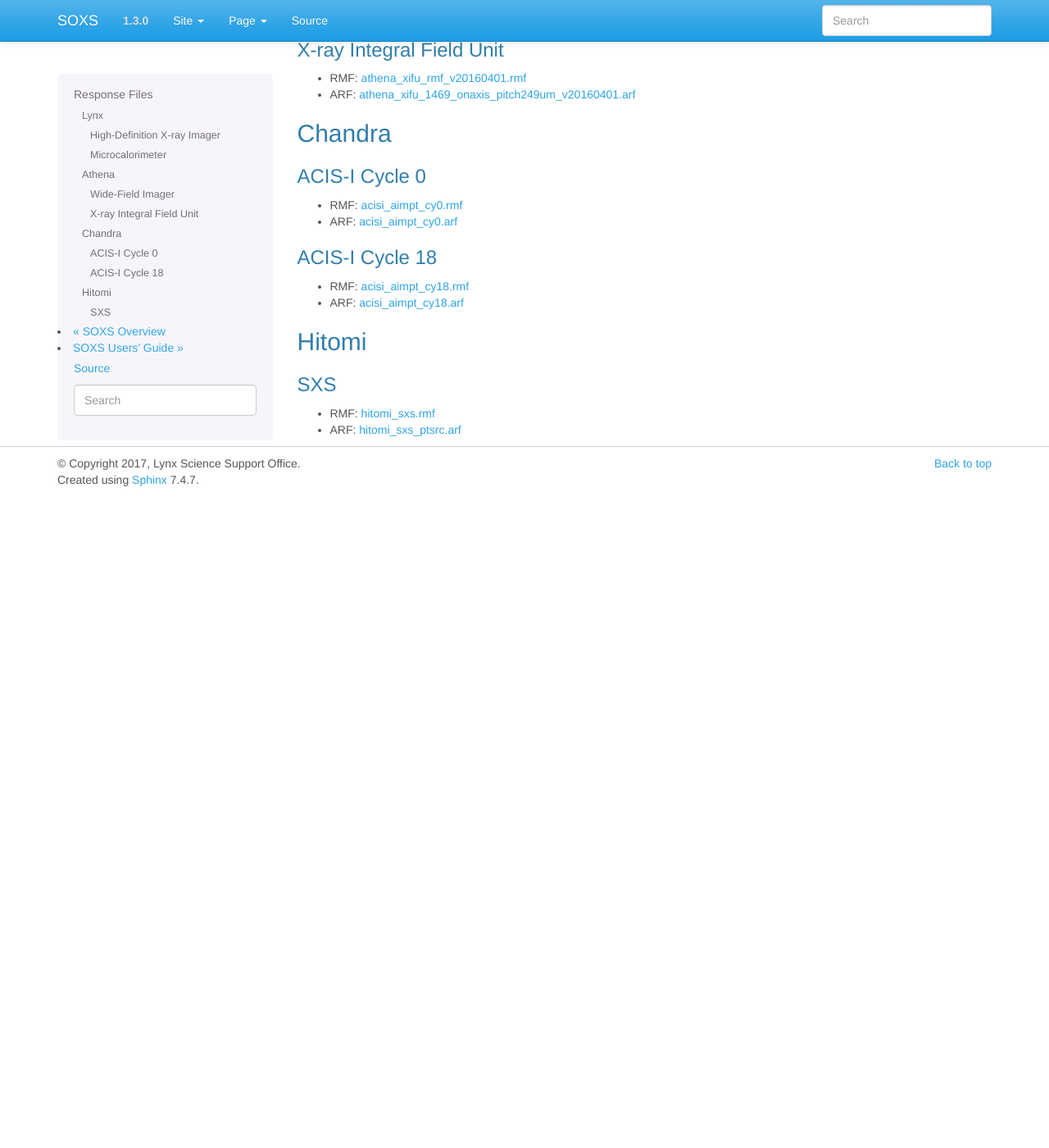
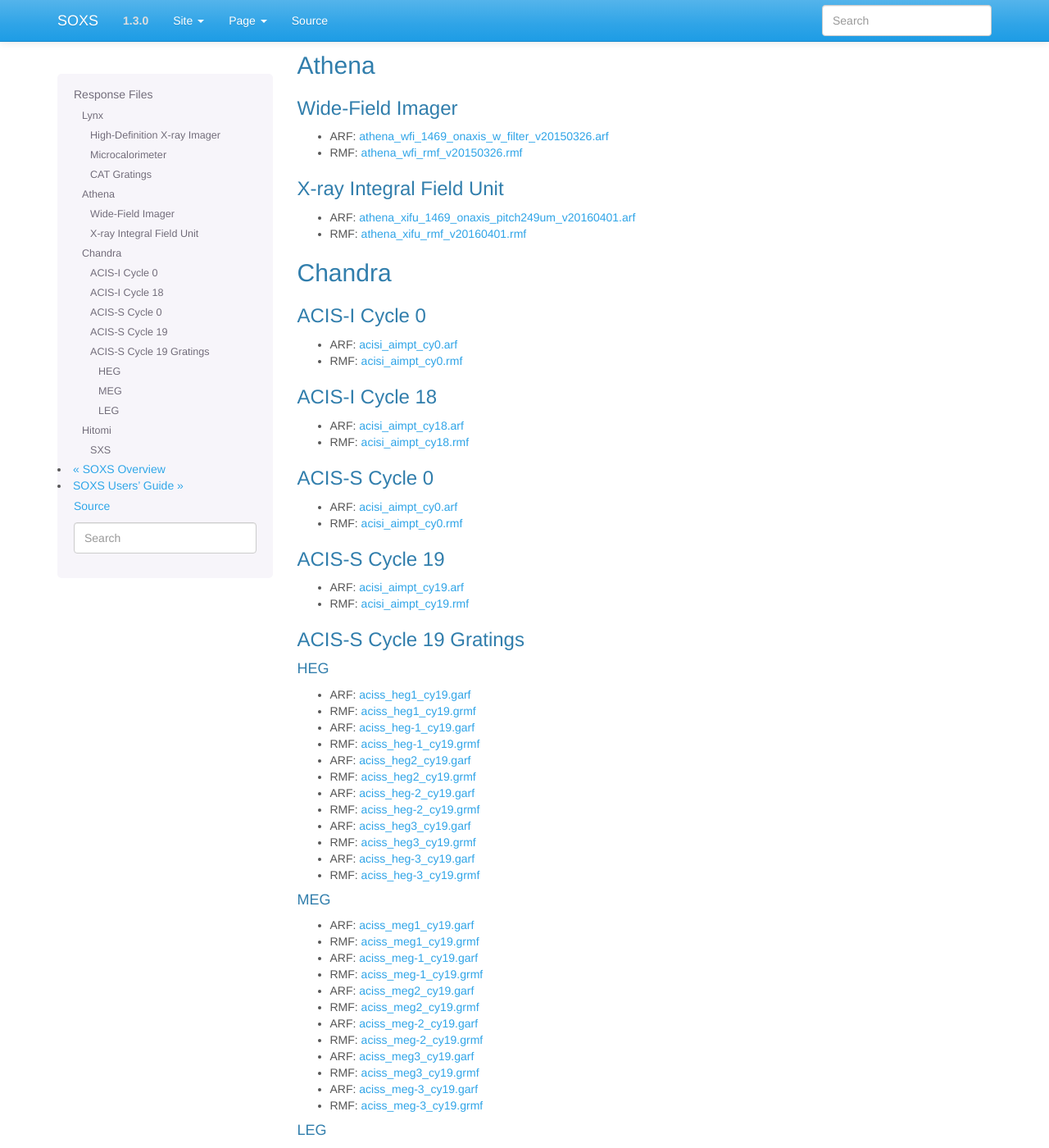
Before and after one commit to lynx-x-ray-observatory/soxs, a Sphinx documentation site: the page built from doc/source/responses.rst, in a window 1280 px wide and 1400 px high, scrolled down 715 px. Shown: the whole window at 82% size. Built offline with Sphinx 7.4.7, drawn with Linux system fonts in a browser that asks for light colours; before the commit the page ends 1320 px from its top, so only the background shows below that; some of the changed text lies outside the part shown.

Commit message:
Update response file page

```diff
--- a/doc/source/responses.rst
+++ b/doc/source/responses.rst
@@ -13,25 +13,37 @@
 High-Definition X-ray Imager
 ++++++++++++++++++++++++++++
 
-* RMF: `xrs_hdxi.rmf <xrs_hdxi.rmf>`_
 * ARFs:
 
-  * :math:`d` = 3 m, :math:`f` = 10 m: `xrs_hdxi_3x10.arf <xrs_hdxi_3x10.arf>`_
-  * :math:`d` = 3 m, :math:`f` = 15 m: `xrs_hdxi_3x15.arf <xrs_hdxi_3x15.arf>`_
-  * :math:`d` = 3 m, :math:`f` = 20 m: `xrs_hdxi_3x20.arf <xrs_hdxi_3x20.arf>`_
-  * :math:`d` = 6 m, :math:`f` = 20 m: `xrs_hdxi_6x20.arf <xrs_hdxi_6x20.arf>`_
+  * :math:`d` = 3 m, :math:`f` = 10 m: `xrs_hdxi_3x10.arf <../responses/xrs_hdxi_3x10.arf>`_
+  * :math:`d` = 3 m, :math:`f` = 15 m: `xrs_hdxi_3x15.arf <../responses/xrs_hdxi_3x15.arf>`_
+  * :math:`d` = 3 m, :math:`f` = 20 m: `xrs_hdxi_3x20.arf <../responses/xrs_hdxi_3x20.arf>`_
+  * :math:`d` = 6 m, :math:`f` = 20 m: `xrs_hdxi_6x20.arf <../responses/xrs_hdxi_6x20.arf>`_
 
+* RMF: `xrs_hdxi.rmf <../responses/xrs_hdxi.rmf>`_
 
 Microcalorimeter
 ++++++++++++++++
 
-* RMF: `xrs_mucal.rmf <xrs_mucal.rmf>`_
 * ARFs:
 
-  * :math:`d` = 3 m, :math:`f` = 10 m: `xrs_mucal_3x10.arf <xrs_mucal_3x10.arf>`_
-  * :math:`d` = 3 m, :math:`f` = 15 m: `xrs_mucal_3x15.arf <xrs_mucal_3x15.arf>`_
-  * :math:`d` = 3 m, :math:`f` = 20 m: `xrs_mucal_3x20.arf <xrs_mucal_3x20.arf>`_
-  * :math:`d` = 6 m, :math:`f` = 20 m: `xrs_mucal_6x20.arf <xrs_mucal_6x20.arf>`_
+  * :math:`d` = 3 m, :math:`f` = 10 m: `xrs_mucal_3x10.arf <../responses/xrs_mucal_3x10.arf>`_
+  * :math:`d` = 3 m, :math:`f` = 15 m: `xrs_mucal_3x15.arf <../responses/xrs_mucal_3x15.arf>`_
+  * :math:`d` = 3 m, :math:`f` = 20 m: `xrs_mucal_3x20.arf <../responses/xrs_mucal_3x20.arf>`_
+  * :math:`d` = 6 m, :math:`f` = 20 m: `xrs_mucal_6x20.arf <../responses/xrs_mucal_6x20.arf>`_
+
+* RMF: `xrs_mucal.rmf <xrs_mucal.rmf>`_
+
+CAT Gratings
+++++++++++++
+
+.. note::
+
+    For the *Lynx* gratings, only the :math:`d` = 3 m, :math:`f` = 10 m configuration is
+    available.
+
+* ARF: `xrs_cat.arf <../responses/xrs_cat.arf>`_
+* RMF: `xrs_cat.rmf <../responses/xrs_cat.rmf>`_
 
 Athena
 ------
@@ -39,14 +51,14 @@
 Wide-Field Imager
 +++++++++++++++++
 
-* RMF: `athena_wfi_rmf_v20150326.rmf <athena_wfi_rmf_v20150326.rmf>`_
-* ARF: `athena_wfi_1469_onaxis_w_filter_v20150326.arf <athena_wfi_1469_onaxis_w_filter_v20150326.arf>`_
+* ARF: `athena_wfi_1469_onaxis_w_filter_v20150326.arf <../responses/athena_wfi_1469_onaxis_w_filter_v20150326.arf>`_
+* RMF: `athena_wfi_rmf_v20150326.rmf <../responses/athena_wfi_rmf_v20150326.rmf>`_
 
 X-ray Integral Field Unit
 +++++++++++++++++++++++++
 
-* RMF: `athena_xifu_rmf_v20160401.rmf <athena_xifu_rmf_v20160401.rmf>`_
-* ARF: `athena_xifu_1469_onaxis_pitch249um_v20160401.arf <athena_xifu_1469_onaxis_pitch249um_v20160401.arf>`_
+* ARF: `athena_xifu_1469_onaxis_pitch249um_v20160401.arf <../responses/athena_xifu_1469_onaxis_pitch249um_v20160401.arf>`_
+* RMF: `athena_xifu_rmf_v20160401.rmf <../responses/athena_xifu_rmf_v20160401.rmf>`_
 
 Chandra
 -------
@@ -54,14 +66,92 @@
 ACIS-I Cycle 0
 ++++++++++++++
 
-* RMF: `acisi_aimpt_cy0.rmf <acisi_aimpt_cy0.rmf>`_
-* ARF: `acisi_aimpt_cy0.arf <acisi_aimpt_cy0.arf>`_
+* ARF: `acisi_aimpt_cy0.arf <../responses/acisi_aimpt_cy0.arf>`_
+* RMF: `acisi_aimpt_cy0.rmf <../responses/acisi_aimpt_cy0.rmf>`_
 
 ACIS-I Cycle 18
 +++++++++++++++
 
-* RMF: `acisi_aimpt_cy18.rmf <acisi_aimpt_cy18.rmf>`_
-* ARF: `acisi_aimpt_cy18.arf <acisi_aimpt_cy18.arf>`_
+* ARF: `acisi_aimpt_cy18.arf <../responses/acisi_aimpt_cy18.arf>`_
+* RMF: `acisi_aimpt_cy18.rmf <../responses/acisi_aimpt_cy18.rmf>`_
+
+ACIS-S Cycle 0
+++++++++++++++
+
+* ARF: `acisi_aimpt_cy0.arf <../responses/aciss_aimpt_cy0.arf>`_
+* RMF: `acisi_aimpt_cy0.rmf <../responses/aciss_aimpt_cy0.rmf>`_
+
+ACIS-S Cycle 19
++++++++++++++++
+
+* ARF: `acisi_aimpt_cy19.arf <../responses/aciss_aimpt_cy19.arf>`_
+* RMF: `acisi_aimpt_cy19.rmf <../responses/aciss_aimpt_cy19.rmf>`_
+
+ACIS-S Cycle 19 Gratings
+++++++++++++++++++++++++
+
+HEG
+~~~
+
+* ARF: `aciss_heg1_cy19.garf <../responses/aciss_heg1_cy19.garf>`_
+* RMF: `aciss_heg1_cy19.grmf <../responses/aciss_heg1_cy19.grmf>`_
+
+* ARF: `aciss_heg-1_cy19.garf <../responses/aciss_heg-1_cy19.garf>`_
+* RMF: `aciss_heg-1_cy19.grmf <../responses/aciss_heg-1_cy19.grmf>`_
+
+* ARF: `aciss_heg2_cy19.garf <../responses/aciss_heg2_cy19.garf>`_
+* RMF: `aciss_heg2_cy19.grmf <../responses/aciss_heg2_cy19.grmf>`_
+
+* ARF: `aciss_heg-2_cy19.garf <../responses/aciss_heg-2_cy19.garf>`_
+* RMF: `aciss_heg-2_cy19.grmf <../responses/aciss_heg-2_cy19.grmf>`_
+
+* ARF: `aciss_heg3_cy19.garf <../responses/aciss_heg3_cy19.garf>`_
+* RMF: `aciss_heg3_cy19.grmf <../responses/aciss_heg3_cy19.grmf>`_
+
+* ARF: `aciss_heg-3_cy19.garf <../responses/aciss_heg-3_cy19.garf>`_
+* RMF: `aciss_heg-3_cy19.grmf <../responses/aciss_heg-3_cy19.grmf>`_
+
+MEG
+~~~
+
+* ARF: `aciss_meg1_cy19.garf <../responses/aciss_meg1_cy19.garf>`_
+* RMF: `aciss_meg1_cy19.grmf <../responses/aciss_meg1_cy19.grmf>`_
+
+* ARF: `aciss_meg-1_cy19.garf <../responses/aciss_meg-1_cy19.garf>`_
+* RMF: `aciss_meg-1_cy19.grmf <../responses/aciss_meg-1_cy19.grmf>`_
+
+* ARF: `aciss_meg2_cy19.garf <../responses/aciss_meg2_cy19.garf>`_
+* RMF: `aciss_meg2_cy19.grmf <../responses/aciss_meg2_cy19.grmf>`_
+
+* ARF: `aciss_meg-2_cy19.garf <../responses/aciss_meg-2_cy19.garf>`_
+* RMF: `aciss_meg-2_cy19.grmf <../responses/aciss_meg-2_cy19.grmf>`_
+
+* ARF: `aciss_meg3_cy19.garf <../responses/aciss_meg3_cy19.garf>`_
+* RMF: `aciss_meg3_cy19.grmf <../responses/aciss_meg3_cy19.grmf>`_
+
+* ARF: `aciss_meg-3_cy19.garf <../responses/aciss_meg-3_cy19.garf>`_
+* RMF: `aciss_meg-3_cy19.grmf <../responses/aciss_meg-3_cy19.grmf>`_
+
+LEG
+~~~
+
+* ARF: `aciss_leg1_cy19.garf <../responses/aciss_leg1_cy19.garf>`_
+* RMF: `aciss_leg1_cy19.grmf <../responses/aciss_leg1_cy19.grmf>`_
+
+* ARF: `aciss_leg-1_cy19.garf <../responses/aciss_leg-1_cy19.garf>`_
+* RMF: `aciss_leg-1_cy19.grmf <../responses/aciss_leg-1_cy19.grmf>`_
+
+* ARF: `aciss_leg2_cy19.garf <../responses/aciss_leg2_cy19.garf>`_
+* RMF: `aciss_leg2_cy19.grmf <../responses/aciss_leg2_cy19.grmf>`_
+
+* ARF: `aciss_leg-2_cy19.garf <../responses/aciss_leg-2_cy19.garf>`_
+* RMF: `aciss_leg-2_cy19.grmf <../responses/aciss_leg-2_cy19.grmf>`_
+
+* ARF: `aciss_leg3_cy19.garf <../responses/aciss_leg3_cy19.garf>`_
+* RMF: `aciss_leg3_cy19.grmf <../responses/aciss_leg3_cy19.grmf>`_
+
+* ARF: `aciss_leg-3_cy19.garf <../responses/aciss_leg-3_cy19.garf>`_
+* RMF: `aciss_leg-3_cy19.grmf <../responses/aciss_leg-3_cy19.grmf>`_
 
 Hitomi
 ------
@@ -69,5 +159,5 @@
 SXS
 +++
 
-* RMF: `hitomi_sxs.rmf <hitomi_sxs.rmf>`_
-* ARF: `hitomi_sxs_ptsrc.arf <hitomi_sxs_ptsrc.arf>`_
+* ARF: `hitomi_sxs_ptsrc.arf <../responses/hitomi_sxs_ptsrc.arf>`_
+* RMF: `hitomi_sxs.rmf <../responses/hitomi_sxs.rmf>`_
```
